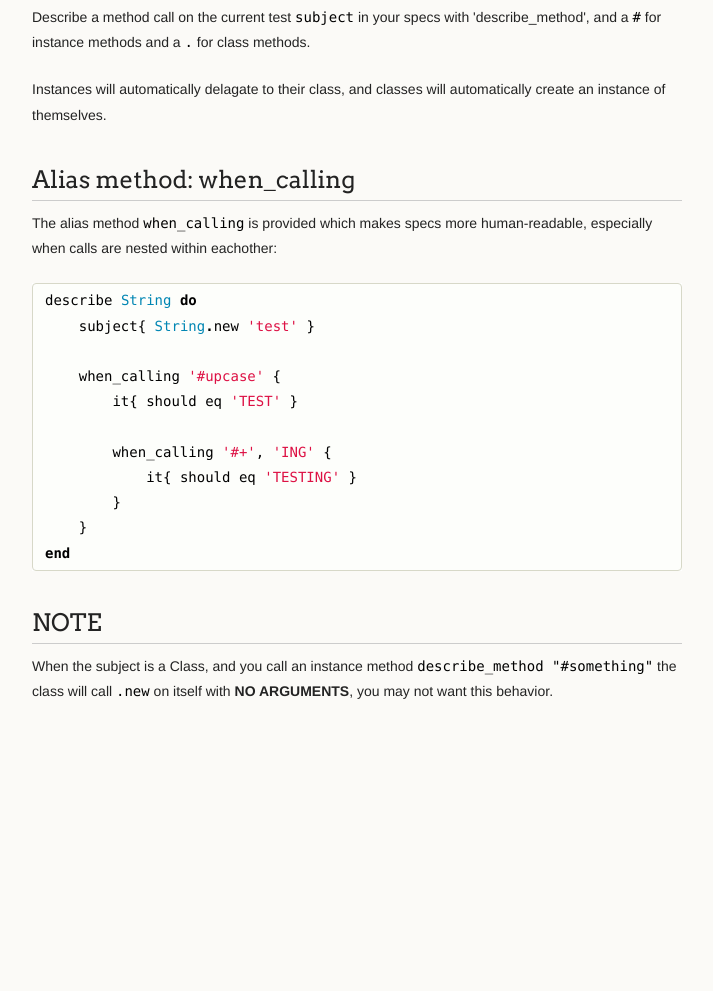
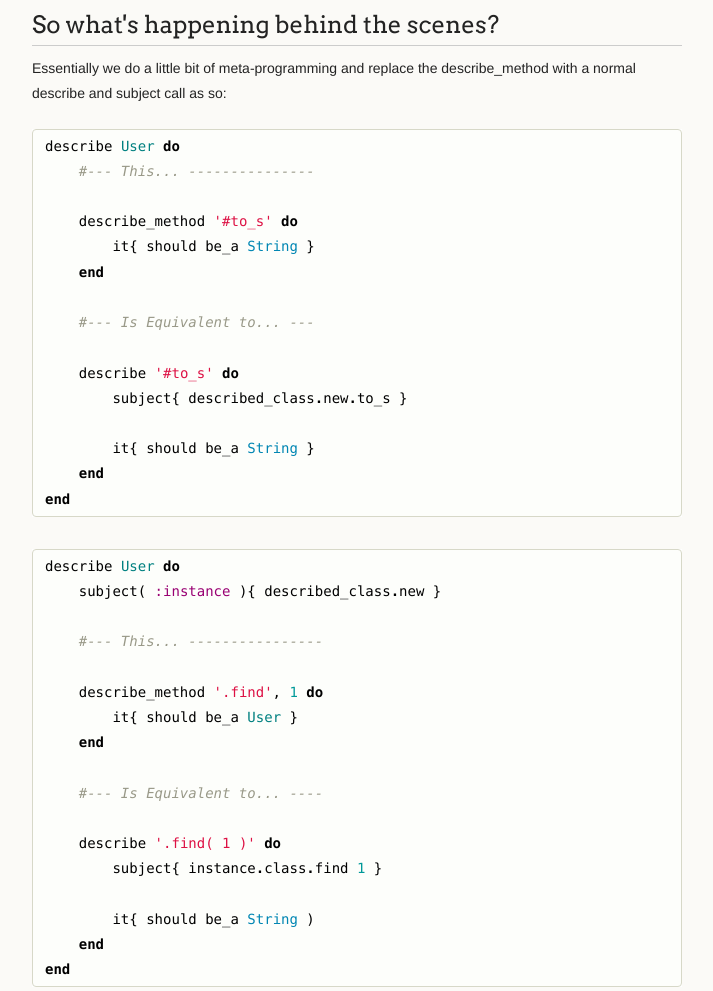
Before and after one commit to brett-richardson/rspec-describe-method, a plain HTML site: page index.html in a window 1280 px wide. Shown: the part 1240-2231 px from the top of the page, without its empty margins (278-991 px from the left). Before the commit the page ends 2016 px from the top, so only its background shows below. Drawn offline with Linux system fonts and the light colour scheme.

```diff
--- a/index.html
+++ b/index.html
@@ -70,6 +70,47 @@
 <span class="k">end</span>
 </pre></div>
 
+<h2>
+<a name="so-whats-happening-behind-the-scenes" class="anchor" href="#so-whats-happening-behind-the-scenes"><span class="octicon octicon-link"></span></a>So what's happening behind the scenes?</h2>
+
+<p>Essentially we do a little bit of meta-programming and replace the describe_method with a normal describe and subject call as so:</p>
+
+<div class="highlight highlight-ruby"><pre><span class="n">describe</span> <span class="no">User</span> <span class="k">do</span>
+    <span class="c1">#--- This... ---------------</span>
+
+    <span class="n">describe_method</span> <span class="s1">'#to_s'</span> <span class="k">do</span>
+        <span class="n">it</span><span class="p">{</span> <span class="n">should</span> <span class="n">be_a</span> <span class="nb">String</span> <span class="p">}</span>
+    <span class="k">end</span>
+
+    <span class="c1">#--- Is Equivalent to... ---</span>
+
+    <span class="n">describe</span> <span class="s1">'#to_s'</span> <span class="k">do</span>
+        <span class="n">subject</span><span class="p">{</span> <span class="n">described_class</span><span class="o">.</span><span class="n">new</span><span class="o">.</span><span class="n">to_s</span> <span class="p">}</span>
+
+        <span class="n">it</span><span class="p">{</span> <span class="n">should</span> <span class="n">be_a</span> <span class="nb">String</span> <span class="p">}</span>
+    <span class="k">end</span>
+<span class="k">end</span>
+</pre></div>
+
+<div class="highlight highlight-ruby"><pre><span class="n">describe</span> <span class="no">User</span> <span class="k">do</span>
+    <span class="n">subject</span><span class="p">(</span> <span class="ss">:instance</span> <span class="p">){</span> <span class="n">described_class</span><span class="o">.</span><span class="n">new</span> <span class="p">}</span>
+
+    <span class="c1">#--- This... ----------------</span>
+
+    <span class="n">describe_method</span> <span class="s1">'.find'</span><span class="p">,</span> <span class="mi">1</span> <span class="k">do</span>
+        <span class="n">it</span><span class="p">{</span> <span class="n">should</span> <span class="n">be_a</span> <span class="no">User</span> <span class="p">}</span>
+    <span class="k">end</span>
+
+    <span class="c1">#--- Is Equivalent to... ----</span>
+
+    <span class="n">describe</span> <span class="s1">'.find( 1 )'</span> <span class="k">do</span>
+        <span class="n">subject</span><span class="p">{</span> <span class="n">instance</span><span class="o">.</span><span class="n">class</span><span class="o">.</span><span class="n">find</span> <span class="mi">1</span> <span class="p">}</span>
+
+        <span class="n">it</span><span class="p">{</span> <span class="n">should</span> <span class="n">be_a</span> <span class="nb">String</span> <span class="p">)</span>
+    <span class="k">end</span>
+<span class="k">end</span>
+</pre></div>
+
 <p>Describe a method call on the current test <code>subject</code> in your specs with 'describe_method', and a <code>#</code> for instance methods and a <code>.</code> for class methods.</p>
 
 <p>Instances will automatically delagate to their class, and classes will automatically create an instance of themselves.</p>
```
Also changed, not shown: params.json (+1 -1 lines).
